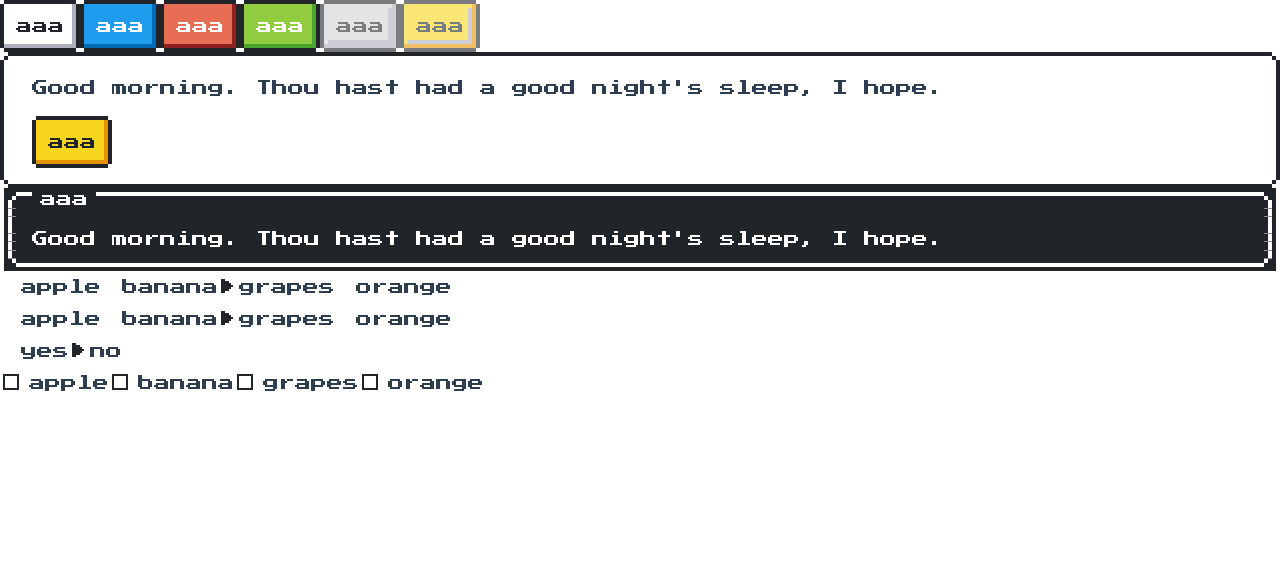
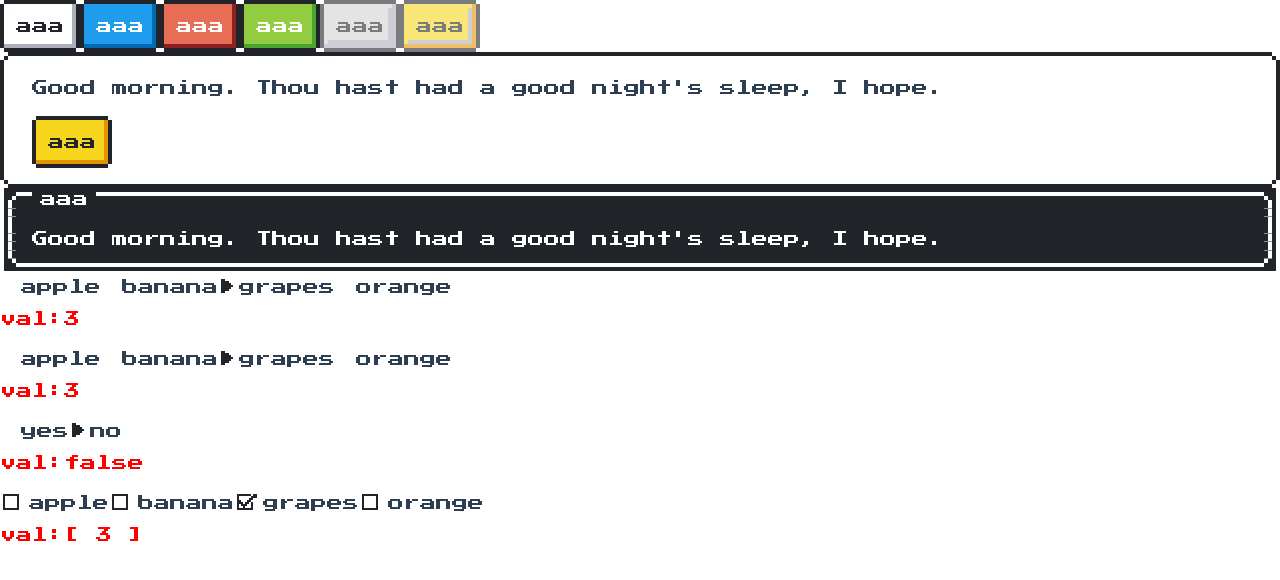
Before and after one commit to MoonlightSmile/nes-vue, a Vue app: page / in a window 1280 px wide. Shown: the top 580 px of the page. Built offline with nearby package versions, Linux system fonts and the light colour scheme.

Commit message:
Add: 展示页面显示value

```diff
--- a/src/App.vue
+++ b/src/App.vue
@@ -28,16 +28,17 @@
       :label="label"
       :value="String(OValue)"
     />
-
+    <p style="color: red">val:{{value}}</p>
     <e-radio-group
       v-model="value2"
       :options="list"
     ></e-radio-group>
-
+    <p style="color: red">val:{{value2}}</p>
     <e-radio-group
       v-model="value3"
       :options="yesOrNo"
     ></e-radio-group>
+    <p style="color: red">val:{{value3}}</p>
     <e-checkbox
       v-model="value4"
       v-for="{value, label} in list"
@@ -46,6 +47,7 @@
       :label="label"
       :options="list"
     ></e-checkbox>
+    <p style="color: red">val:{{value4}}</p>
   </div>
 </template>
 <script lang="ts">
@@ -74,7 +76,7 @@ export default class App extends Vue {
   private value: string = '3';
   private value2: number = 3;
   private value3: boolean = false;
-  private value4: any[] = [];
+  private value4: number[] = [3];
   private list: Options[] = [
     {
       label: 'apple',
```
